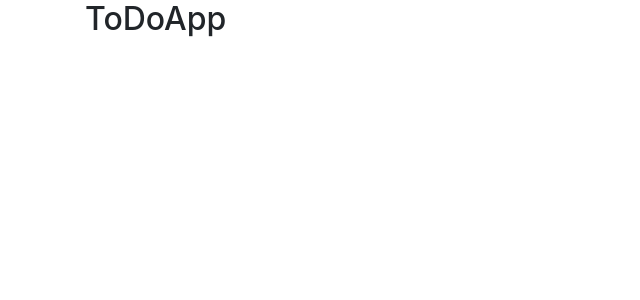
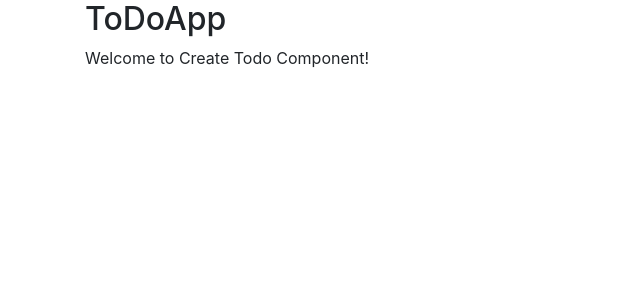
Before and after one commit to zl323/MERNTodoApp, a React (Create React App) app: page /create in a window 1280 px wide. Shown: the top 300 px of the page, without its empty margins (0-640 px from the left). Built offline with nearby package versions, Linux system fonts and the light colour scheme.

Commit message:
todo, edit and create list

```diff
--- a/src/App.js
+++ b/src/App.js
@@ -1,12 +1,20 @@
 import React, { Component } from 'react';
+import {BrowserRouter as Router, Route, Link} from "react-router-dom";
 import "bootstrap/dist/css/bootstrap.min.css";
-
+import CreateTodo from "./components/create-todo.component";
+import EditTodo from "./components/edit-todo.component";
+import TodosList from "./components/todos-list.component";
 class App extends Component {
   render() {
     return (
-     <div className="container">
-      <h2>ToDoApp</h2>
-     </div>
+      <Router>
+        <div className="container">
+          <h2>ToDoApp</h2>
+          <Route path = "/" exact component={TodosList} />
+          <Route path = "/edit/:id" component={EditTodo} />
+          <Route path = "/create" component={CreateTodo} />
+        </div>
+      </Router>
     );
   }
 }
--- /dev/null
+++ b/src/components/create-todo.component.js
@@ -0,0 +1,10 @@
+import React, {Component} from 'react';
+export default class CreateTodo extends Component {
+    render(){
+        return(
+            <div>
+                <p>Welcome to Create Todo Component!</p>
+            </div>
+        )
+    }
+}
--- /dev/null
+++ b/src/components/edit-todo.component.js
@@ -0,0 +1,10 @@
+import React, {Component} from 'react';
+export default class EditTodo extends Component {
+    render(){
+        return(
+            <div>
+                <p>Welcome to Edit Todo Component!</p>
+            </div>
+        )
+    }
+}
--- /dev/null
+++ b/src/components/todos-list.component.js
@@ -0,0 +1,10 @@
+import React, {Component} from 'react';
+export default class TodosList extends Component {
+    render(){
+        return(
+            <div>
+                <p>Welcome to Todos List Component!</p>
+            </div>
+        )
+    }
+}
```
